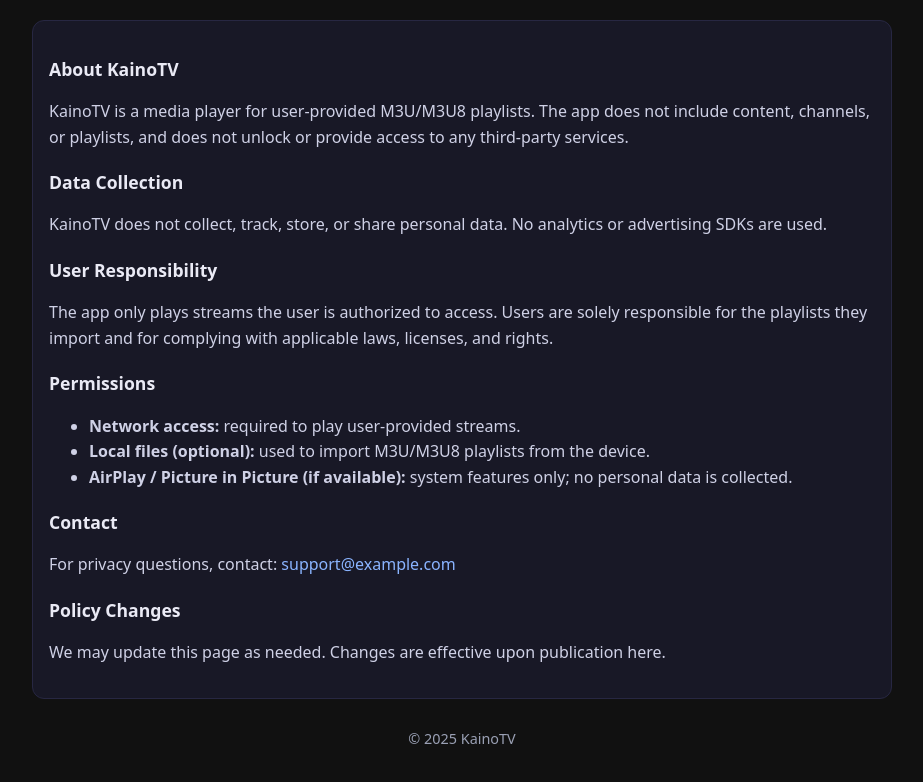
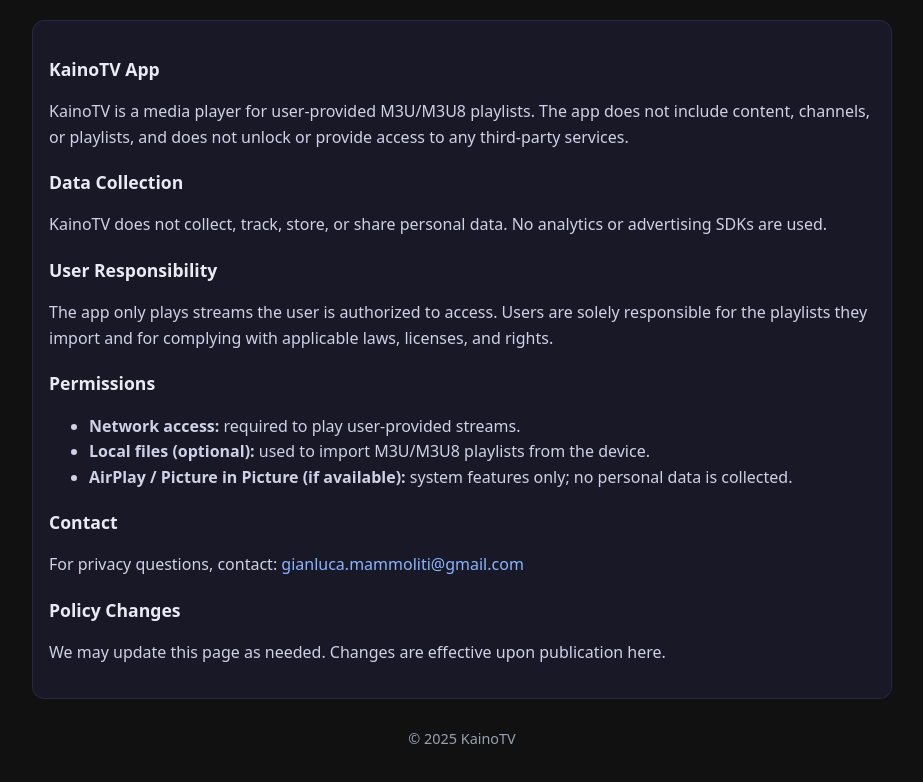
Before and after one commit to kainoailab/kainotv-privacy, a plain HTML site: page index.html in a window 1280 px wide. Shown: the part 92-874 px from the top of the page, without its empty margins (178-1101 px from the left). Drawn offline with Linux system fonts and the light colour scheme.

Commit message:
Update app name and contact email in index.html

```diff
--- a/index.html
+++ b/index.html
@@ -33,7 +33,7 @@
     </header>
 
     <div class="card">
-      <h2>About KainoTV</h2>
+      <h2>KainoTV App</h2>
       <p>KainoTV is a media player for user-provided M3U/M3U8 playlists. The app does not include content, channels, or playlists, and does not unlock or provide access to any third-party services.</p>
 
       <h2>Data Collection</h2>
@@ -50,7 +50,7 @@
       </ul>
 
       <h2>Contact</h2>
-      <p>For privacy questions, contact: <a href="mailto:support@example.com">support@example.com</a></p>
+      <p>For privacy questions, contact: <a href="mailto:gianluca.mammoliti@gmail.com">gianluca.mammoliti@gmail.com</a></p>
 
       <h2>Policy Changes</h2>
       <p>We may update this page as needed. Changes are effective upon publication here.</p>
```
